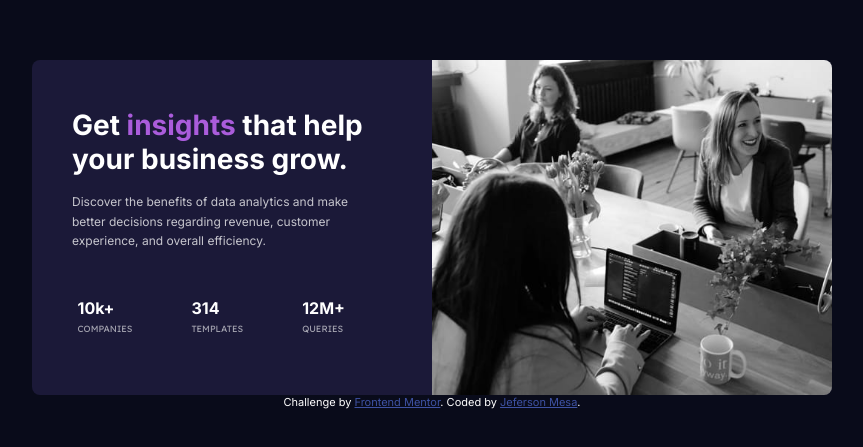
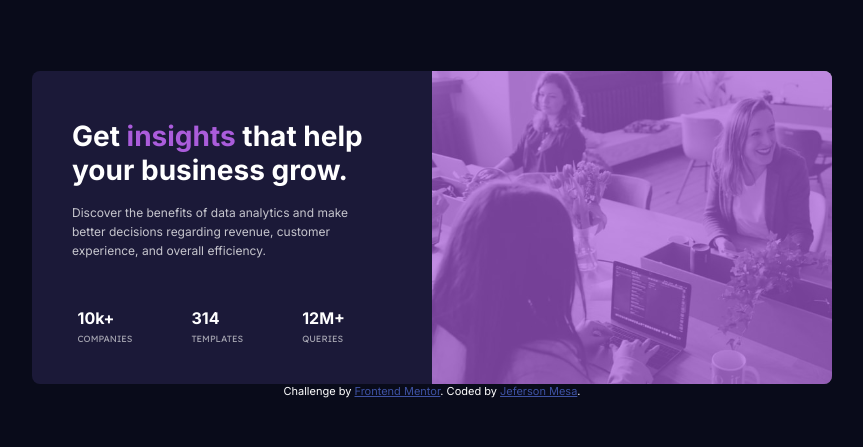
Before and after one commit to jefersond91/FrontendMentor-stats-preview-card-component-main, a plain HTML site: page index.html in a window 1280 px wide. Shown: the part 197-644 px from the top of the page, without its empty margins (208-1071 px from the left). Drawn offline with Linux system fonts and the light colour scheme.

Commit message:
background images modified

```diff
--- a/index.html
+++ b/index.html
@@ -16,10 +16,8 @@
 
   <div class="container">
     <div class="main-img">
-      <picture>
-        <source media="(min-width: 440px)" srcset="./images/image-header-desktop.jpg">
-        <img src="./images/image-header-mobile.jpg" alt="">
-      </picture>
+      <div class="overlay">
+      </div>
     </div>
 
     <main>
--- a/style.css
+++ b/style.css
@@ -2,6 +2,7 @@
   --Very-dark-blue-main-background: hsl(233, 47%, 7%);
   --Dark-desaturated-blue-card-background: hsl(244, 38%, 16%);
   --Soft-violet-accent: hsl(277, 64%, 61%);
+  --Soft-violet-accent-transparent: hsla(277, 64%, 61%, 0.685);
   --White-main-heading-stats: hsl(0, 0%, 100%);
   --Slightly-transparent-white-main-paragraph: hsla(0, 0%, 100%, 0.75);
   --Slightly-transparent-white-stat-headings: hsla(0, 0%, 100%, 0.6);
@@ -37,8 +38,17 @@ body{
   border-radius: 0.5rem;
 }
 
-.container .main-img img {
+.container .main-img {
   border-radius: 0.5rem 0.5rem 0 0;
+  background-image: url("./images/image-header-mobile.jpg");
+  background-repeat: no-repeat;
+  background-size: cover;
+}
+
+.container .main-img .overlay{
+  background-color: var(--Soft-violet-accent-transparent);
+  border-radius: 0.5rem 0.5rem 0 0;
+  height: 250px;
 }
 
 .container .heading h1{
@@ -96,19 +106,22 @@ body{
 @media (min-width: 440px) {
   .container{
     max-width: 800px;
+    height: auto;
     display: grid;
     grid-template-columns: repeat(2, 1fr);
   }
 
   .container .main-img {
-    grid-column: 2/3;
     border-radius: 0rem 0.5rem 0.5rem 0;
+    background-image: url("./images/image-header-mobile.jpg");
+    background-repeat: no-repeat;
+    background-size: cover;
   }
 
-  .container .main-img img {
+  .container .main-img .overlay{
+    background-color: var(--Soft-violet-accent-transparent);
     border-radius: 0rem 0.5rem 0.5rem 0;
-    margin-bottom: 0;
-    width: 100%;
+
     height: 100%;
   }
 
```
